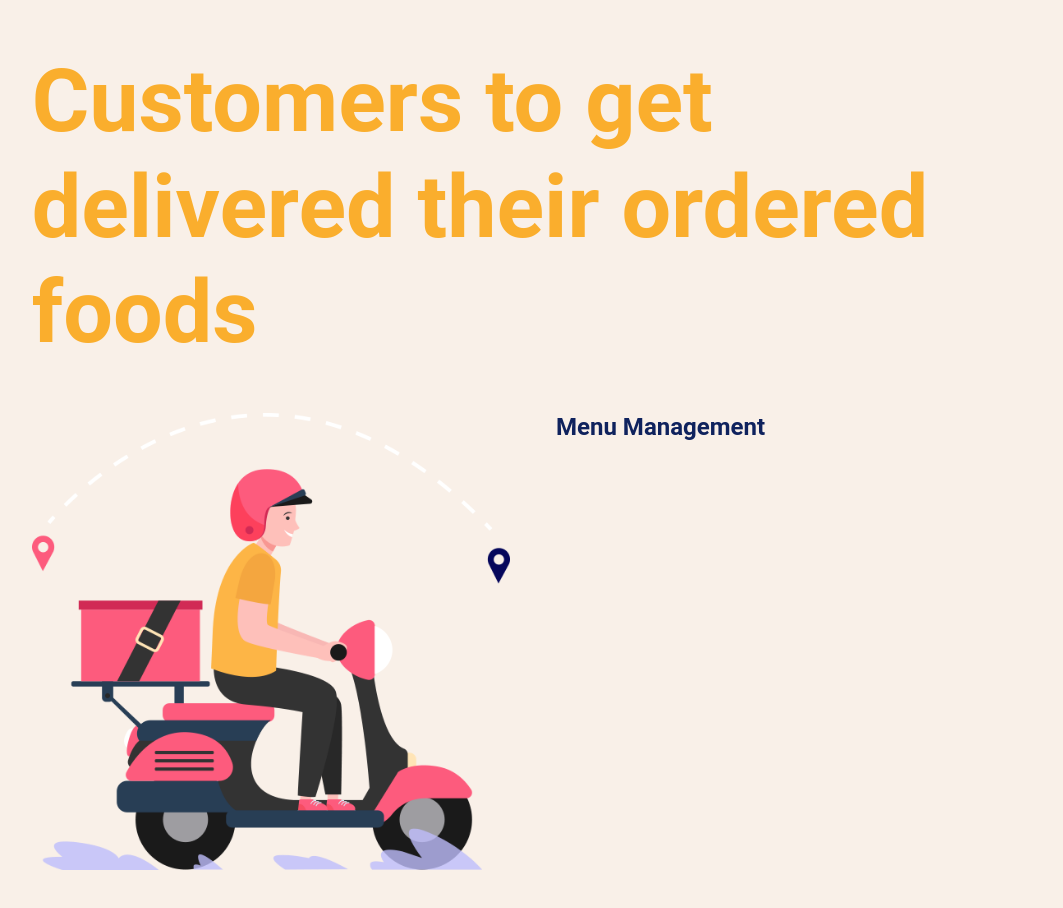
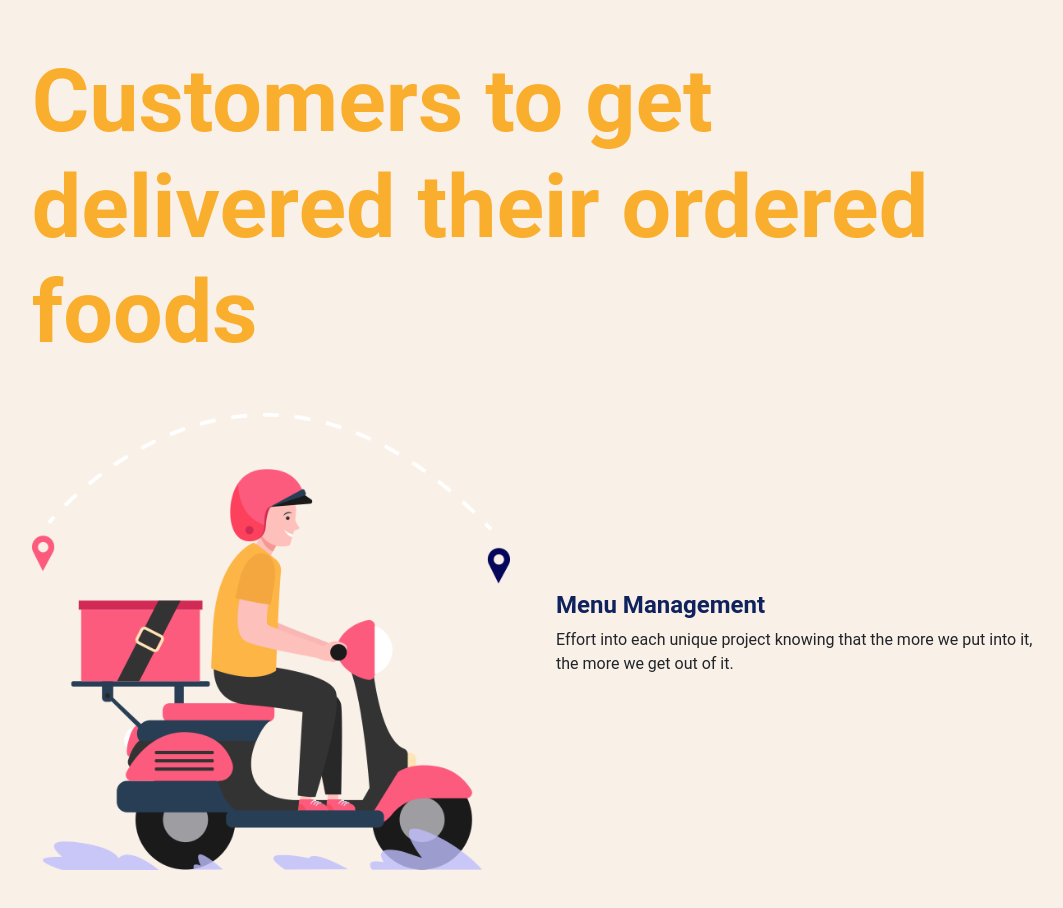
Before and after one commit to mreskini/FoodApp, a React (Create React App) app: page / in a window 1280 px wide. Shown: the top 908 px of the page, without its empty margins (99-1162 px from the left). Built offline with nearby package versions, Linux system fonts and the light colour scheme.

Commit message:
added some new color for the theme

```diff
--- a/src/components/delivery-boy-section.jsx
+++ b/src/components/delivery-boy-section.jsx
@@ -10,9 +10,12 @@ const DeliveryBoy = () => {
                 <div className="col-lg-6">
                     <img src={deliveryBoyImage} className="img-fluid pr-3" alt="Delivery Boy Image" />
                 </div>
-                <div className="col-lg-6">
-                    <p className="theme-title-color h4 font-weight-600">
+                <div className="col-lg-6 my-auto">
+                    <h4 className="theme-title-color font-weight-600">
                         Menu Management
+                    </h4>
+                    <p>
+                        Effort into each unique project knowing that the more we put into it, the more we get out of it.
                     </p>
                 </div>
             </div>
--- a/src/index.css
+++ b/src/index.css
@@ -1,6 +1,7 @@
 :root{
     --theme-orange-color: #FAAE2D;
     --theme-title-color: #0F225D;
+    --theme-content-color: #727777;
 }
 
 *{
```
